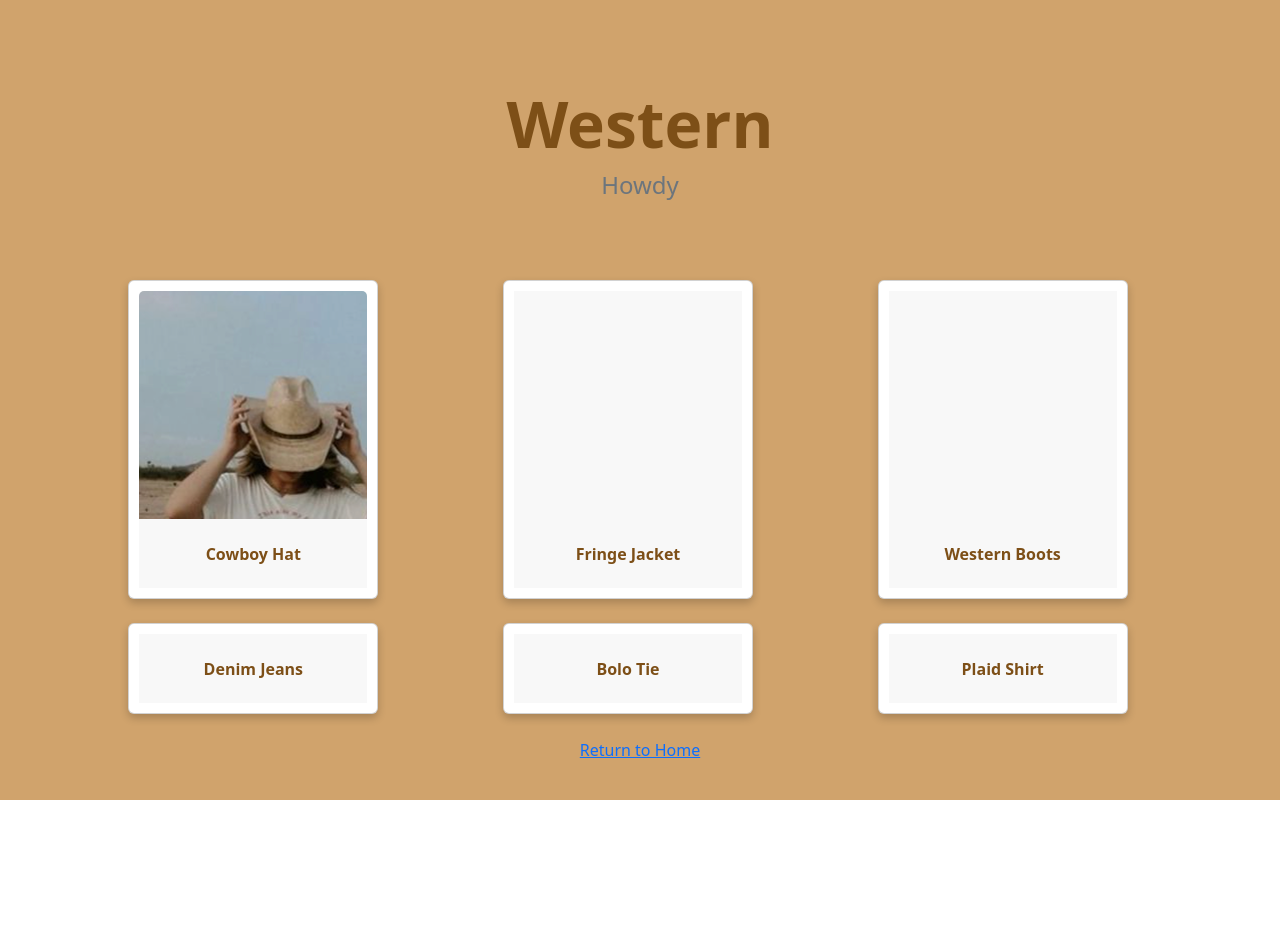
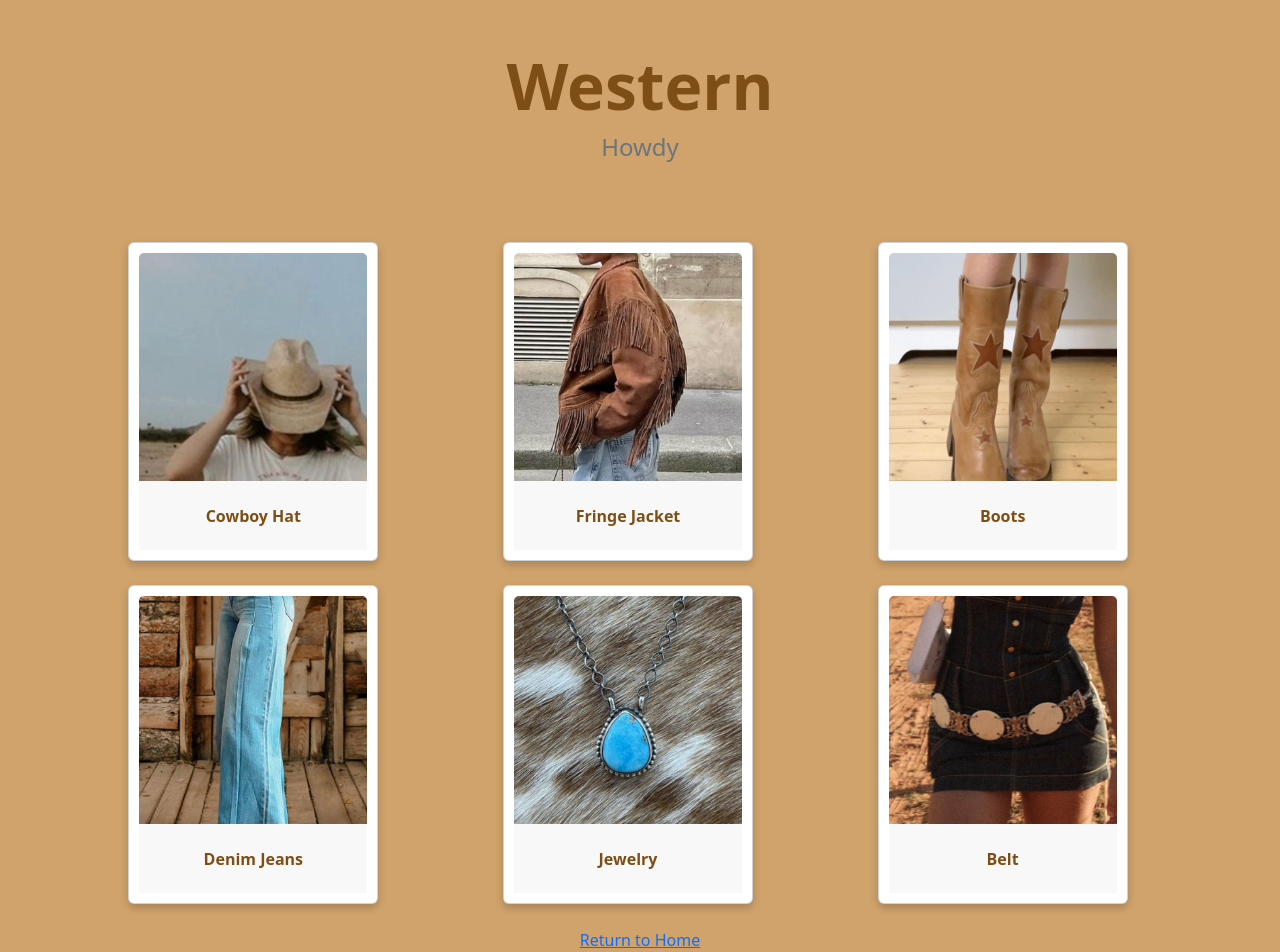
Before and after one commit to alani-y/outfitly---WiCS-Hackathon-2025, a React (Create React App) app: page /style in a window 1280 px wide. Before the commit the page ends 800 px from the top, so only its background shows below. Built offline with nearby package versions, Linux system fonts and the light colour scheme.

Commit message:
added western images

```diff
--- a/src/StylePage.js
+++ b/src/StylePage.js
@@ -30,6 +30,9 @@ function StylePage() {
 
             <Col xs={12} md={4} className="d-flex justify-content-center">
               <Card className="polaroid-card">
+                <div className="image-container">
+                  <Card.Img variant="top" src="/images/fringe jacket.png" className="cropped-img" />
+                </div>
                 <Card.Body className="polaroid-body">
                   <Card.Title className="card-title polaroid-title">Fringe Jacket</Card.Title>
                 </Card.Body>
@@ -38,8 +41,11 @@ function StylePage() {
 
             <Col xs={12} md={4} className="d-flex justify-content-center">
               <Card className="polaroid-card">
+                <div className="image-container">
+                  <Card.Img variant="top" src="/images/cowboy boots.png" className="cropped-img" />
+                </div>
                 <Card.Body className="polaroid-body">
-                  <Card.Title className="card-title polaroid-title">Western Boots</Card.Title>
+                  <Card.Title className="card-title polaroid-title">Boots</Card.Title>
                 </Card.Body>
               </Card>
             </Col>
@@ -48,6 +54,9 @@ function StylePage() {
           <Row className="w-100"> {/* Second Row */}
             <Col xs={12} md={4} className="d-flex justify-content-center">
               <Card className="polaroid-card">
+                <div className="image-container">
+                  <Card.Img variant="top" src="/images/jeans.png" className="cropped-img" />
+                </div>
                 <Card.Body className="polaroid-body">
                   <Card.Title className="card-title polaroid-title">Denim Jeans</Card.Title>
                 </Card.Body>
@@ -56,16 +65,22 @@ function StylePage() {
 
             <Col xs={12} md={4} className="d-flex justify-content-center">
               <Card className="polaroid-card">
+                <div className="image-container">
+                  <Card.Img variant="top" src="/images/jewelry.png" className="cropped-img" />
+                </div>
                 <Card.Body className="polaroid-body">
-                  <Card.Title className="card-title polaroid-title">Bolo Tie</Card.Title>
+                  <Card.Title className="card-title polaroid-title">Jewelry</Card.Title>
                 </Card.Body>
               </Card>
             </Col>
 
             <Col xs={12} md={4} className="d-flex justify-content-center">
               <Card className="polaroid-card">
+                <div className="image-container">
+                  <Card.Img variant="top" src="/images/belt.png" className="cropped-img" />
+                </div>
                 <Card.Body className="polaroid-body">
-                  <Card.Title className="card-title polaroid-title">Plaid Shirt</Card.Title>
+                  <Card.Title className="card-title polaroid-title">Belt</Card.Title>
                 </Card.Body>
               </Card>
             </Col>
```
